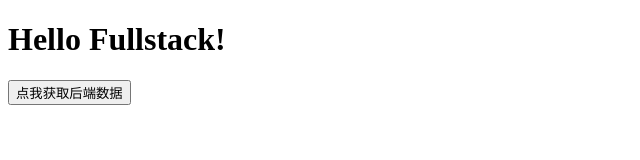
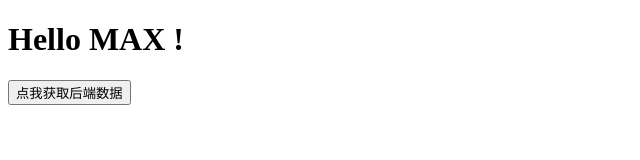
Before and after one commit to Max5201/My-One, a plain HTML site: page frontend/index.html in a window 1280 px wide. Shown: the whole page, without its empty margins (0-640 px from the left). Drawn offline with Linux system fonts and the light colour scheme.

Commit message:
Update index.html

```diff
--- a/frontend/index.html
+++ b/frontend/index.html
@@ -4,7 +4,7 @@
   <title>我的全栈网站</title>
 </head>
 <body>
-  <h1>Hello Fullstack!</h1>
+  <h1>Hello MAX !</h1>
   <button onclick="getMessage()">点我获取后端数据</button>
   <p id="response"></p>
 
```
